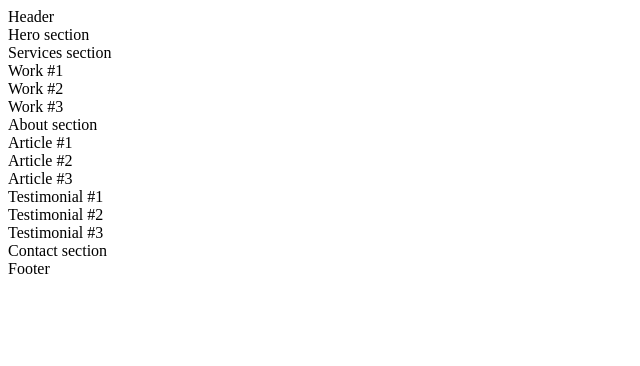
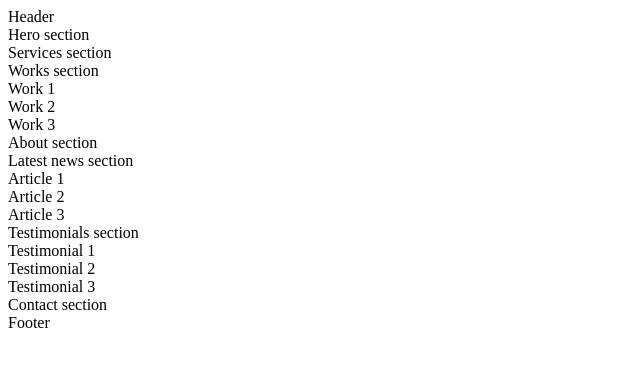
Before and after one commit to KVAcodes/alx-frontend, a plain HTML site: page 0x00-html_advanced/6-index.html in a window 1280 px wide. Shown: the whole page, without its empty margins (0-640 px from the left). Drawn offline with Linux system fonts and the light colour scheme.

Commit message:
made some fixes

```diff
--- a/0x00-html_advanced/6-index.html
+++ b/0x00-html_advanced/6-index.html
@@ -16,20 +16,23 @@
             <section>Hero section</section>
             <section>Services section</section>
             <section>
-                <article>Work #1</article>
-                <article>Work #2</article>
-                <article>Work #3</article>
+                Works section
+                <article>Work 1</article>
+                <article>Work 2</article>
+                <article>Work 3</article>
             </section>
             <section>About section</section>
             <section>
-                <article>Article #1</article>
-                <article>Article #2</article>
-                <article>Article #3</article>
+                Latest news section
+                <article>Article 1</article>
+                <article>Article 2</article>
+                <article>Article 3</article>
             </section>
             <section>
-                <article>Testimonial #1</article>
-                <article>Testimonial #2</article>
-                <article>Testimonial #3</article>
+                Testimonials section
+                <article>Testimonial 1</article>
+                <article>Testimonial 2</article>
+                <article>Testimonial 3</article>
             </section>
             <section>Contact section</section>
         </main>
```
